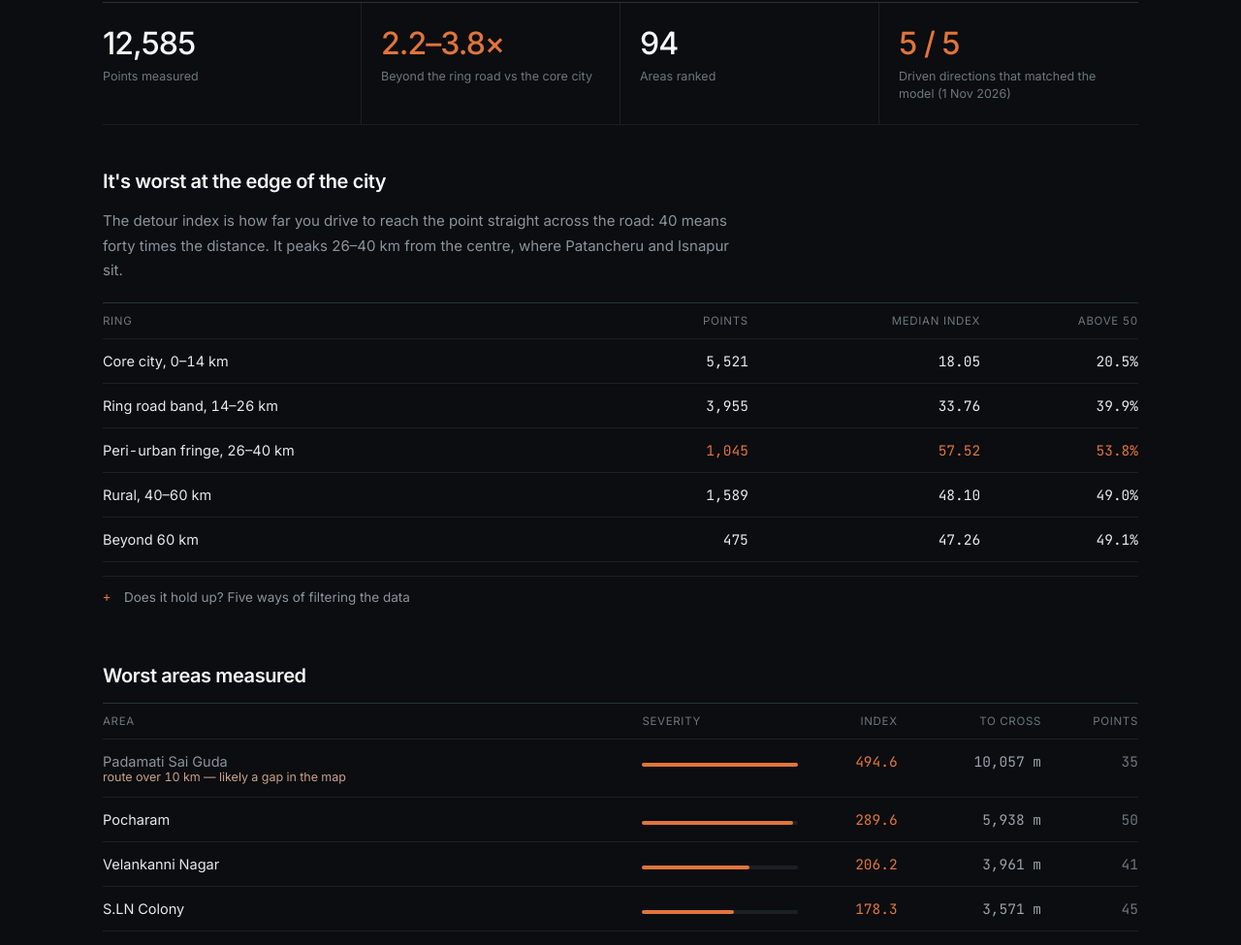
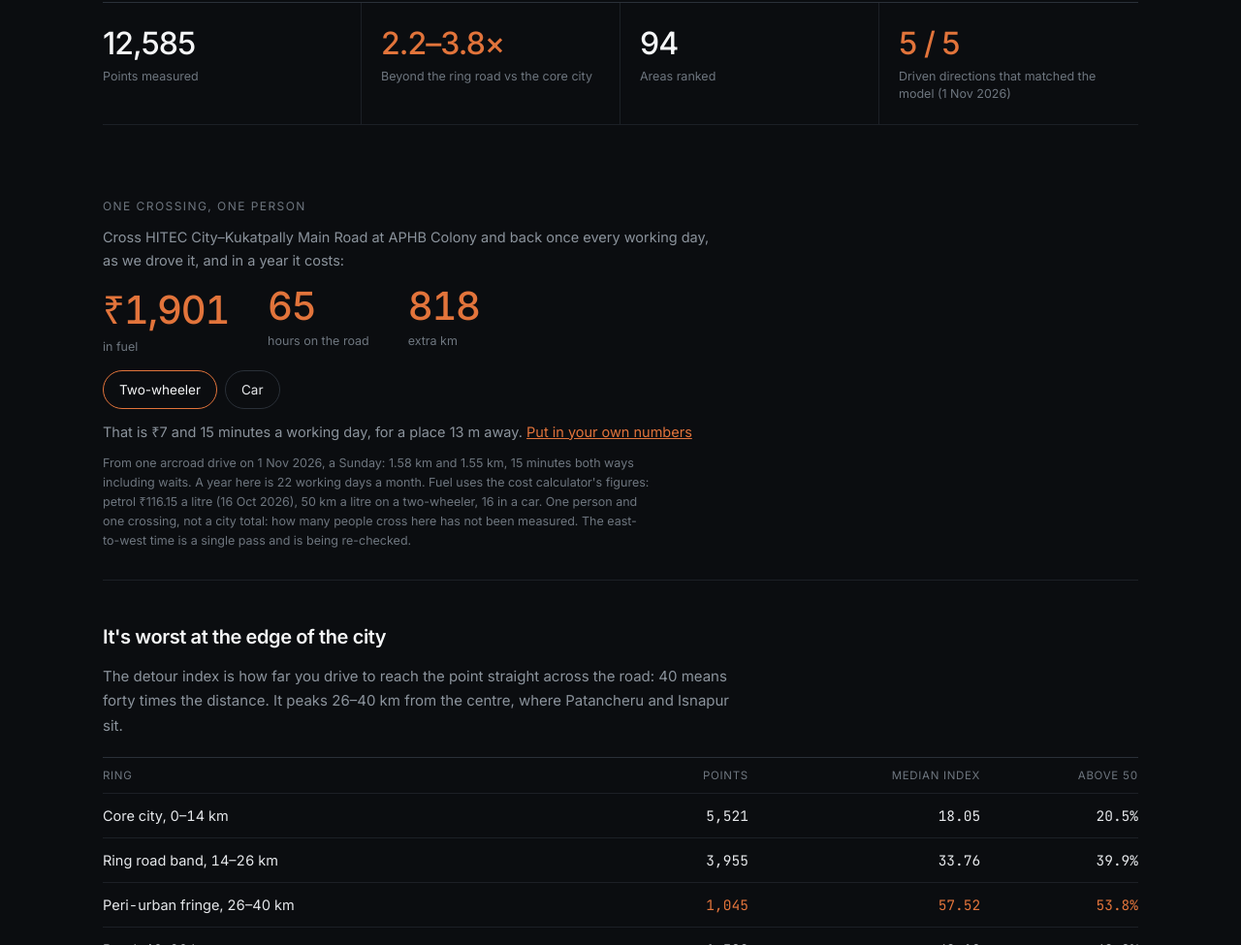
Before and after one commit to rrmlogs8896/arcroad, a plain HTML site: page web/index.html in a window 1280 px wide. Shown: the part 1101-2076 px from the top of the page at 97% size. Drawn offline with Linux system fonts and the light colour scheme.

Commit message:
Home: S18 yearly cost for one person (replaces the v03-ticker running counter) (#53)
Static yearly figure at the rate we drove (22 working days a month), two-wheeler or car, linked to the calculator. No running counter and no "since 1 January": how long the crossing has been closed is not known. Fuel figures match the cost calculator. STATE records v0.3 live (dacd9533) and the open fuel-economy mismatch (kit and globe 45/15 vs calculator 50/16).


Claude-Session: https://claude.ai/code/session_01UL965S1pii2x1qopcm4JVY

Co-authored-by: Claude Opus 5.5 <noreply@anthropic.com>

```diff
--- a/web/index.html
+++ b/web/index.html
@@ -37,6 +37,17 @@ h1{margin:0 0 18px;font-size:clamp(30px,6vw,46px);line-height:1.1;letter-spacing
 section{padding-block:46px}
 h2{margin:0 0 16px;font-size:20px;font-weight:600;letter-spacing:-0.02em;color:var(--fg2)}
 h3{margin:0 0 8px;font-size:15.5px;font-weight:500;color:#D4D9DE}
+.tick{border-bottom:1px solid var(--line);padding:28px 0 30px}
+.tick .eyebrow{margin:0 0 10px;font-size:12px;letter-spacing:.12em;text-transform:uppercase;color:var(--faint)}
+.tick .big{display:flex;flex-wrap:wrap;gap:12px 40px;margin:6px 0 14px}
+.tick .big div{min-width:0}
+.tick .big b{display:block;font-size:clamp(28px,5vw,40px);font-weight:500;letter-spacing:-.03em;color:var(--accent);font-variant-numeric:tabular-nums}
+.tick .big span{font-size:12.5px;color:var(--faint)}
+.tick p{margin:0 0 10px;font-size:14.5px;line-height:1.65;color:var(--mut);max-width:70ch}
+.tick .seg{display:inline-flex;gap:8px;margin:2px 0 12px}
+.tick .seg button{min-height:40px;padding:0 16px;border-radius:999px;border:1px solid var(--line2);background:none;color:var(--fg);font:inherit;font-size:13.5px;cursor:pointer}
+.tick .seg button[aria-pressed="true"]{border-color:var(--accent);color:var(--fg2)}
+.tick small{display:block;font-size:12.5px;line-height:1.6;color:var(--faint);max-width:72ch}
 .band{display:grid;grid-template-columns:repeat(4,minmax(0,1fr));gap:0;border-top:1px solid var(--line2);border-bottom:1px solid var(--line)}
 .cell{padding:22px 20px;border-right:1px solid var(--line);min-width:0}
 .cell:first-child{padding-left:0}
@@ -245,6 +256,23 @@ img,svg,canvas,video{max-width:100%}
       <div class="cell"><p class="v hot">2.2–3.8×</p><p class="k">Beyond the ring road vs the core city</p></div>
       <div class="cell"><p class="v">94</p><p class="k">Areas ranked</p></div>
       <div class="cell"><p class="v hot">5 / 5</p><p class="k">Driven directions that matched the model (1 Nov 2026)</p></div>
+    </div>
+  </div>
+</section>
+
+<section style="padding-top:0" aria-labelledby="h-tick">
+  <div class="wrap">
+    <div class="tick" id="ticker">
+      <p class="eyebrow" id="h-tick">One crossing, one person</p>
+      <p>Cross HITEC City–Kukatpally Main Road at APHB Colony and back once every working day, as we drove it, and in a year it costs:</p>
+      <div class="big" aria-live="polite">
+        <div><b id="t-rs">–</b><span>in fuel</span></div>
+        <div><b id="t-h">–</b><span>hours on the road</span></div>
+        <div><b id="t-km">–</b><span>extra km</span></div>
+      </div>
+      <div class="seg" role="group" aria-label="Vehicle"><button type="button" data-v="tw" aria-pressed="true">Two-wheeler</button><button type="button" data-v="car" aria-pressed="false">Car</button></div>
+      <p>That is <span id="t-day">–</span> a working day, for a place 13 m away. <a href="cost/?place=S18%20both%20ways&amp;veh=tw&amp;km=3.10&amp;min=15" style="color:var(--accent)">Put in your own numbers</a></p>
+      <small>From one arcroad drive on 1 Nov 2026, a Sunday: 1.58 km and 1.55 km, 15 minutes both ways including waits. A year here is 22 working days a month. Fuel uses the cost calculator's figures: petrol ₹116.15 a litre (16 Oct 2026), 50 km a litre on a two-wheeler, 16 in a car. One person and one crossing, not a city total: how many people cross here has not been measured. The east-to-west time is a single pass and is being re-checked.</small>
     </div>
   </div>
 </section>
@@ -551,5 +579,6 @@ img,svg,canvas,video{max-width:100%}
 </script>
 
 <script src="search.js" defer></script>
+<script src="ticker.js" defer></script>
 </body>
 </html>
--- /dev/null
+++ b/web/ticker.js
@@ -0,0 +1,31 @@
+/* One crossing, one person: what crossing S18 costs a year at the rate we drove it.
+   A static figure, not a running counter: we do not know how long this crossing has been closed,
+   so nothing is counted "since" any date. Every input is measured or stated; no network, no storage.
+   Fuel figures match the cost calculator (web/cost/): petrol Rs 116.15/litre (16 Oct 2026), 50 and 16 km a litre. */
+(function () {
+  'use strict';
+  var root = document.getElementById('ticker');
+  if (!root) return;
+  var DRIVE = { ab: { m: 1579.5, s: 193 }, ba: { m: 1546.0, s: 692 }, straight: 13.1 };   // data/field/2026-11-01-results.json
+  var COST = { petrol: 116.15, kmpl: { tw: 50, car: 16 }, daysPerYear: 22 * 12 };
+  var extraKm = (DRIVE.ab.m + DRIVE.ba.m - 2 * DRIVE.straight) / 1000;   // per round trip
+  var minutes = (DRIVE.ab.s + DRIVE.ba.s) / 60;                           // per round trip, as driven
+  var veh = 'tw';
+  var $ = function (id) { return root.querySelector('#' + id); };
+  var inr = function (n) { return '₹' + Math.round(n).toLocaleString('en-IN'); };
+  function draw() {
+    var day = extraKm / COST.kmpl[veh] * COST.petrol, d = COST.daysPerYear;
+    $('t-rs').textContent = inr(day * d);
+    $('t-h').textContent = Math.round(minutes * d / 60).toLocaleString('en-IN');
+    $('t-km').textContent = Math.round(extraKm * d).toLocaleString('en-IN');
+    $('t-day').textContent = inr(day) + ' and ' + Math.round(minutes) + ' minutes';
+  }
+  Array.prototype.forEach.call(root.querySelectorAll('button[data-v]'), function (b) {
+    b.addEventListener('click', function () {
+      veh = b.getAttribute('data-v');
+      Array.prototype.forEach.call(root.querySelectorAll('button[data-v]'), function (x) { x.setAttribute('aria-pressed', String(x === b)); });
+      draw();
+    });
+  });
+  draw();
+})();
```
Also changed, not shown: STATE.md (+2 -0 lines).
